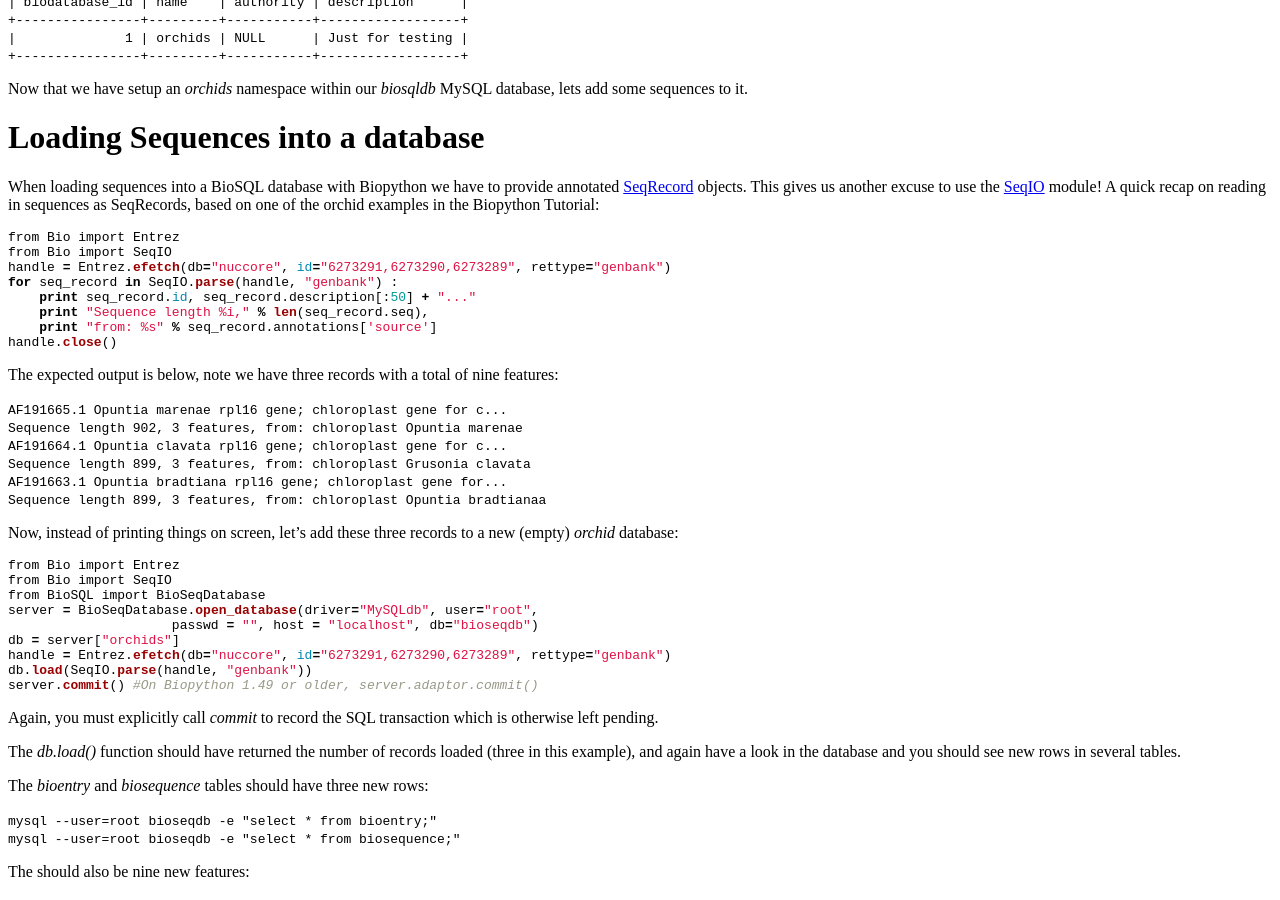
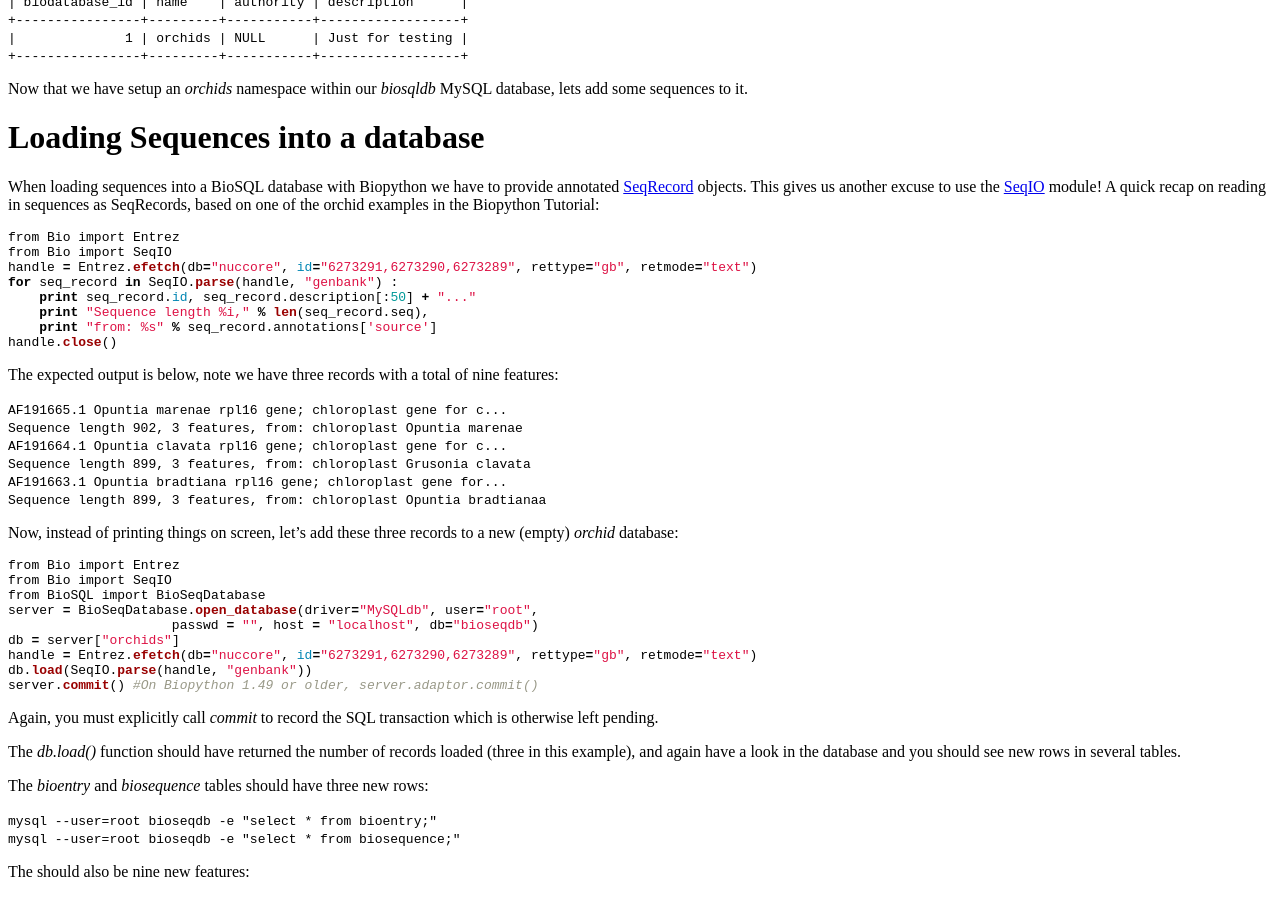
Before and after one commit to biopython/biopython.github.io, a Jekyll site: the page built from wiki/BioSQL.md, in a window 1280 px wide and 900 px high, scrolled down 3815 px. Built offline with Jekyll 4.4.1, drawn with Linux system fonts in a browser that asks for light colours.

Commit message:
/* Loading Sequences into a database */ Update for NCBI Entrez changes

````diff
--- a/wiki/BioSQL.md
+++ b/wiki/BioSQL.md
@@ -316,7 +316,7 @@ examples in the Biopython Tutorial:
 ``` python
 from Bio import Entrez
 from Bio import SeqIO
-handle = Entrez.efetch(db="nuccore", id="6273291,6273290,6273289", rettype="genbank")
+handle = Entrez.efetch(db="nuccore", id="6273291,6273290,6273289", rettype="gb", retmode="text")
 for seq_record in SeqIO.parse(handle, "genbank") :
     print seq_record.id, seq_record.description[:50] + "..."
     print "Sequence length %i," % len(seq_record.seq),
@@ -344,7 +344,7 @@ from BioSQL import BioSeqDatabase
 server = BioSeqDatabase.open_database(driver="MySQLdb", user="root",
                      passwd = "", host = "localhost", db="bioseqdb")
 db = server["orchids"]
-handle = Entrez.efetch(db="nuccore", id="6273291,6273290,6273289", rettype="genbank")
+handle = Entrez.efetch(db="nuccore", id="6273291,6273290,6273289", rettype="gb", retmode="text")
 db.load(SeqIO.parse(handle, "genbank"))
 server.commit() #On Biopython 1.49 or older, server.adaptor.commit()
 ```
````
Also changed, not shown: 1 other file.
